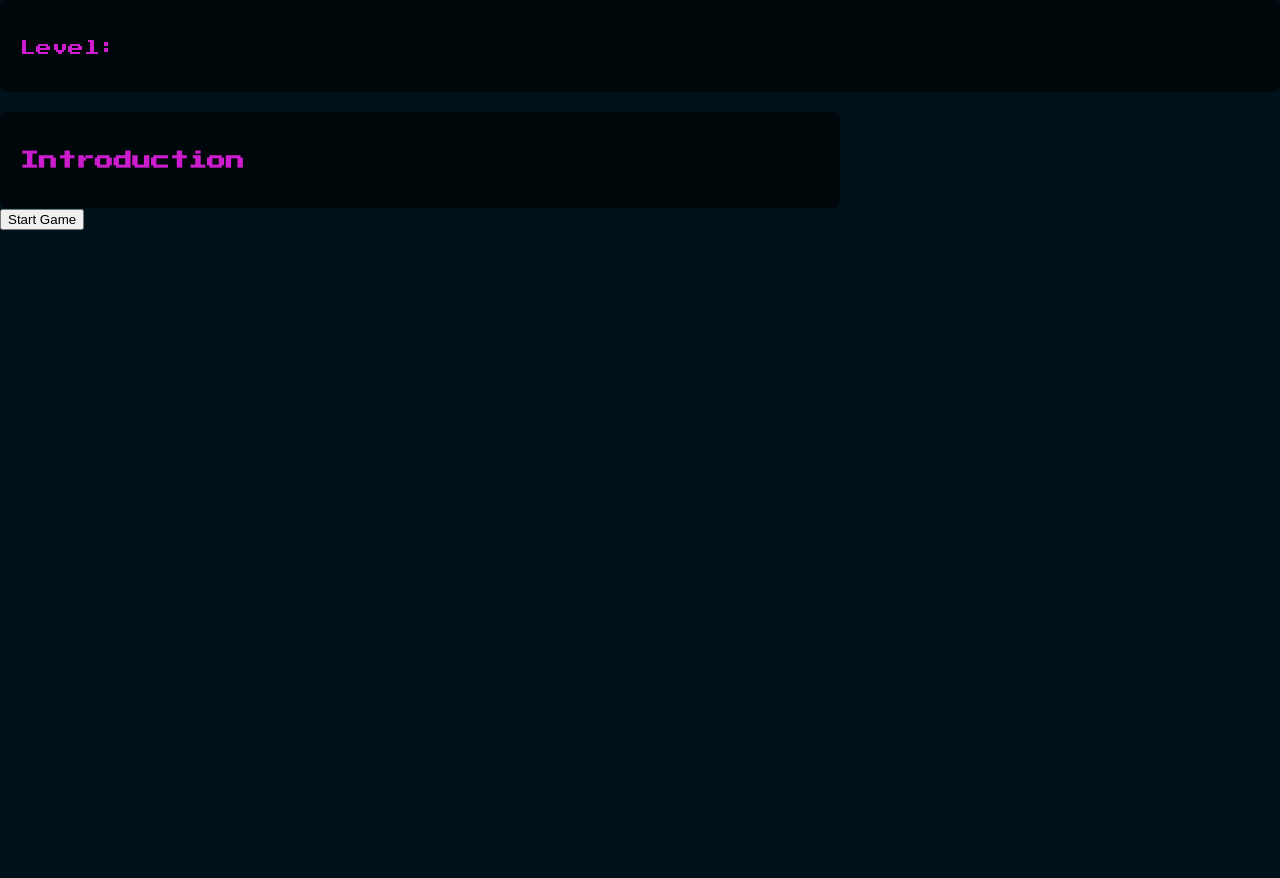
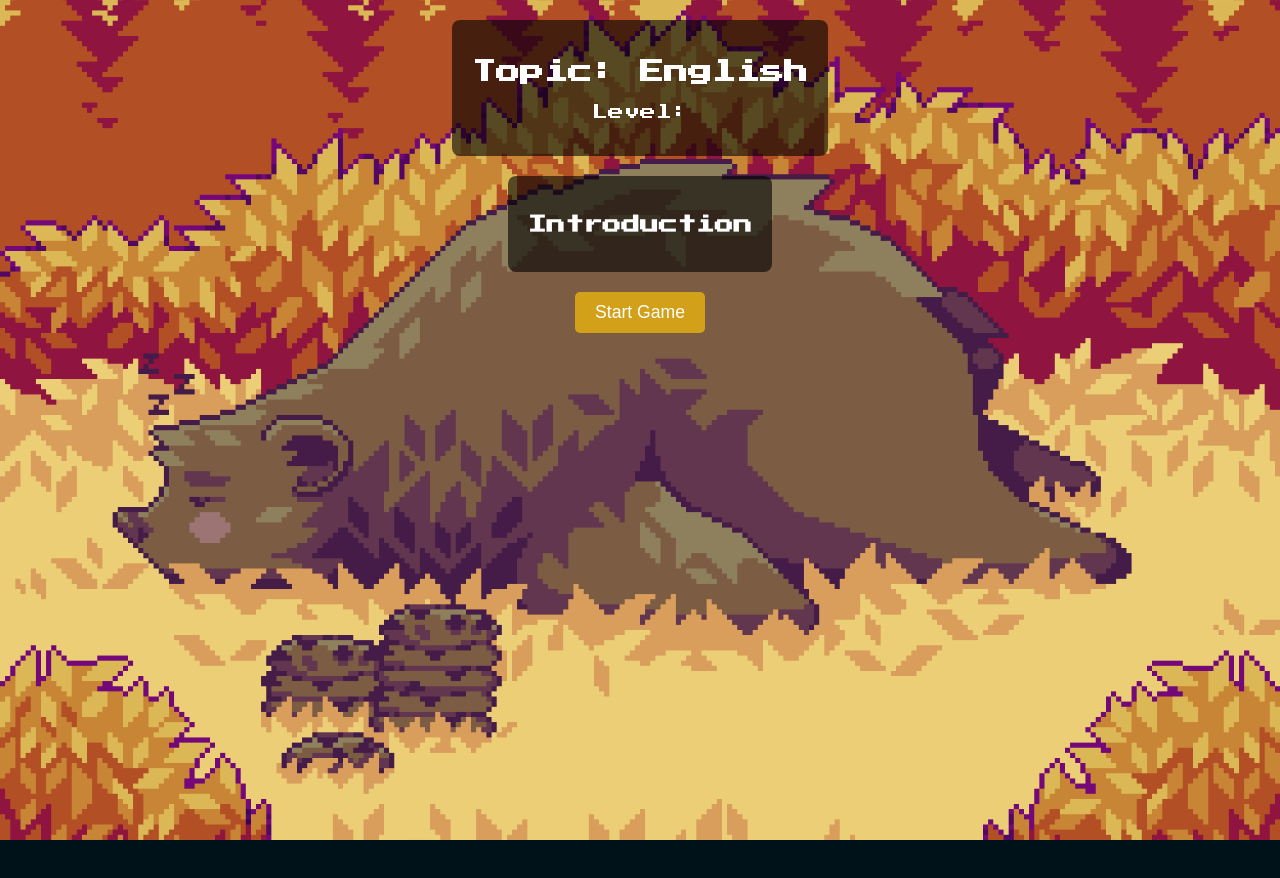
Before and after one commit to Harshith2835/learningapp, a React (Vite) app in the folder frontend/: page /lecture/1 in a window 1280 px wide. Shown: the top 878 px of the page. Before the commit the page ends 800 px from the top, so only its background shows below. Built offline with nearby package versions, Linux system fonts and the light colour scheme.

Commit message:
fixed backend error

```diff
--- a/frontend/src/data/parsedLectureContent.json
+++ b/frontend/src/data/parsedLectureContent.json
@@ -324,137 +324,6 @@
           "correctAnswer": "Increased risk of skin cancer"
         }
       ]
-    },
-    {
-      "title": "Lecture 4: Heatwaves",
-      "sources": [
-        {
-          "type": "web",
-          "author": "World Health Organization",
-          "title": "Heat and health",
-          "year": 2024,
-          "url": "https://www.who.int/news-room/fact-sheets/detail/climate-change-heat-and-health",
-          "citation": "World Health Organization. (2024). Heat and health. https://www.who.int/news-room/fact-sheets/detail/climate-change-heat-and-health"
-        },
-        {
-          "type": "journal",
-          "author": "Prof Qi Zhao, PhD, Prof Yuming Gut, PhD and others",
-          "title": "Global, regional, and national burden of mortality associated with non-optimal ambient temperatures from 2000 to 2019: a three-stage modelling study",
-          "year": 2021,
-          "journal": "The Lancet",
-          "url": "https://www.thelancet.com/journals/lanplh/article/PIIS2542-5196(21)00081-4/fulltext",
-          "citation": "Zhao, Q., Gut, Y., & others. (2021). Global, regional, and national burden of mortality associated with non-optimal ambient temperatures from 2000 to 2019: a three-stage modelling study. The Lancet. https://www.thelancet.com/journals/lanplh/article/PIIS2542-5196(21)00081-4/fulltext"
-        }
-      ],
-      "cards": [
-        {
-          "sentence": [
-            "Heatwaves, defined as prolonged periods of extremely hot weather, have profound societal impacts, including a significant increase in heat-related deaths."
-          ],
-          "words": []
-        },
-        {
-          "sentence": [
-            "Climate change is driving a sharp",
-            "___",
-            "in the number of people exposed to extreme heat across all world regions. Among vulnerable populations, particularly those over 65, heat-related mortality",
-            "___",
-            "by approximately 85% between 2000–2004 and 2017–2021."
-          ],
-          "words": ["rise", "surged"]
-        },
-        {
-          "sentence": [
-            "This trend highlights the escalating public health risks associated with global",
-            "___",
-            ". Heat stress exacerbates a wide range of preexisting health",
-            "___",
-            ", including cardiovascular disease, diabetes, mental health disorders, and asthma."
-          ],
-          "words": ["warming", "conditions"]
-        },
-        {
-          "sentence": [
-            "It can also increase the",
-            "___",
-            "of accidents and elevate the risk of transmitting infectious diseases. In severe cases, heatstroke—a life-threatening condition with a high",
-            "___",
-            "rate—can occur."
-          ],
-          "words": ["likelihood", "fatality"]
-        },
-        {
-          "sentence": [
-            "While individual",
-            "___",
-            "to heat is well documented, especially in adults with underlying health issues, less research has been conducted on the effects of chronic exposure to sustained high temperatures and",
-            "___",
-            ", which may also have serious health implications."
-          ],
-          "words": ["vulnerability", "humidity"]
-        },
-        {
-          "sentence": [
-            "Certain groups are disproportionately vulnerable to heat stress due to their occupation or living",
-            "___",
-            ". Outdoor and manual laborers, athletes, and civil protection workers face high risks of exertional heat stress because of their direct exposure to extreme temperatures during",
-            "___",
-            "."
-          ],
-          "words": ["conditions", "work"]
-        },
-        {
-          "sentence": [
-            "Additionally, the urban and rural poor often suffer from",
-            "___",
-            "due to substandard housing, with informal settlements in some cities being especially",
-            "___",
-            "to higher temperatures."
-          ],
-          "words": ["overheating", "prone"]
-        },
-        {
-          "sentence": [
-            "Gender roles can also influence heat exposure, as",
-            "___",
-            "in many cultures are more likely to spend time cooking indoors, increasing their exposure to",
-            "___",
-            "during hot weather."
-          ],
-          "words": ["women", "heat"]
-        },
-        {
-          "sentence": [
-            "As the impacts of climate change intensify, addressing the diverse and growing risks associated with heatwaves is becoming increasingly urgent for public health."
-          ],
-          "words": []
-        }
-      ],
-      "quiz": [
-        {
-          "question": "By what percentage did heat-related mortality among those over 65 increase between 2000–2004 and 2017–2021?",
-          "options": ["50%", "85%", "30%"],
-          "correctAnswer": "85%"
-        },
-        {
-          "question": "What are some health conditions exacerbated by heat stress?",
-          "options": [
-            "Only skin conditions",
-            "Cardiovascular disease, diabetes, and asthma",
-            "Only mental health disorders"
-          ],
-          "correctAnswer": "Cardiovascular disease, diabetes, and asthma"
-        },
-        {
-          "question": "Who is particularly vulnerable to heat stress?",
-          "options": [
-            "Only older adults",
-            "Outdoor workers, athletes, and civil protection workers",
-            "Only office workers"
-          ],
-          "correctAnswer": "Outdoor workers, athletes, and civil protection workers"
-        }
-      ]
     }
   ]
 }
--- a/frontend/src/pages/Lecture.jsx
+++ b/frontend/src/pages/Lecture.jsx
@@ -2,10 +2,15 @@
 import React, { useState } from 'react';
 import parsedLectureContent from '../data/source.json';
 import '../styles/lecture.css';
+import { useLocation } from 'react-router-dom';
+
 
 export default function LectureContent() {
-  const { topic, level, content, questions } = parsedLectureContent;
+  const { level, content, questions } = parsedLectureContent;
   const [showQuestions, setShowQuestions] = useState(false);
+
+  const location = useLocation();
+  const { language } = location.state || { language: 'English' };  // default to 'English' if no language is passed
 
   const handleStartGame = () => {
     setShowQuestions(true);
@@ -15,7 +20,7 @@ export default function LectureContent() {
     <div className="lecture-content">
       {/* Display Topic and Level */}
       <header className="lecture-header">
-        <h2>{topic}</h2>
+        <h2>Topic: {language}</h2>
         <p>Level: {level}</p>
       </header>
 
--- a/frontend/src/pages/Path.jsx
+++ b/frontend/src/pages/Path.jsx
@@ -1,7 +1,6 @@
 import React, { useState, useEffect } from 'react';
 import { useNavigate } from 'react-router-dom';
 import { useLocation } from 'react-router-dom';
-import Navigation from '../components/Navigation';
 import parsedLectureContent from '../data/parsedLectureContent.json';
 import Header from '../components/Header';
 import '../styles/path.css';
@@ -35,7 +34,7 @@ export default function Path() {
 
   const handleLectureClick = (id) => {
     if (id <= unlockedLectures) {
-      navigate(`/lecture/${id}`);
+      navigate(`/lecture/${id}`, { state: { language } });
     }
   };
 
@@ -47,6 +46,19 @@ export default function Path() {
   const handleDrawerClose = () => {
     setOpen(false);
     setSelectedLecture(null);
+  };
+
+  const getButtonText = (level) => {
+    switch (level) {
+      case 'beginner':
+        return 'Beginner';
+      case 'intermediary':
+        return 'Intermediate';
+      case 'expert':
+        return 'Expert';
+      default:
+        return 'Unknown';
+    }
   };
 
   return (
@@ -66,7 +78,7 @@ export default function Path() {
                 }
               }}
             >
-              {index + 1}
+              {getButtonText(lecture.level)}
             </button>
 
             {/* Render progress bar between buttons */}
@@ -97,8 +109,6 @@ export default function Path() {
           </div>
         </div>
       )}
-
-      <Navigation />
     </div>
   );
 }
--- a/frontend/src/styles/lecture.css
+++ b/frontend/src/styles/lecture.css
@@ -1,7 +1,14 @@
-/* Centered title styling */
-.lecture-title {
-  font-size: 2rem;
-  font-weight: bold;
+.lecture-content {
+  padding: 20px;
+  color: #fff;
+  background-image: url('/img/dashboard.png'); /* Path to your image */
+  background-size: cover;
+  background-position: center;
+  background-attachment: fixed;
+  min-height: 100vh;
+  display: flex;
+  flex-direction: column;
+  align-items: center;
   text-align: center;
 }
 
@@ -19,13 +26,13 @@
   max-width: 800px;
 }
 
-/* Start Quiz button styling */
-.start-quiz-button {
-  display: block;
-  margin: 2rem auto;
-  padding: 0.75rem 1.5rem;
-  font-size: 1rem;
-  font-weight: bold;
+.start-game {
+  margin-top: 20px;
+}
+
+.start-game-button {
+  font-size: 1.1rem;
+  padding: 10px 20px;
   color: #fff;
   background-color: #d2a119; /* mustard color */
   border: none;
--- a/frontend/src/styles/path.css
+++ b/frontend/src/styles/path.css
@@ -43,7 +43,7 @@
   font-size: 1.5rem;
   font-weight: bold;
   color: white;
-  background-color: #1976d2;
+  background-color: #d2a119;
   border: none;
   border-radius: 50%;
   cursor: pointer;
```
Also changed, not shown: 2 other files (tests, documents, lock files or other folders).
